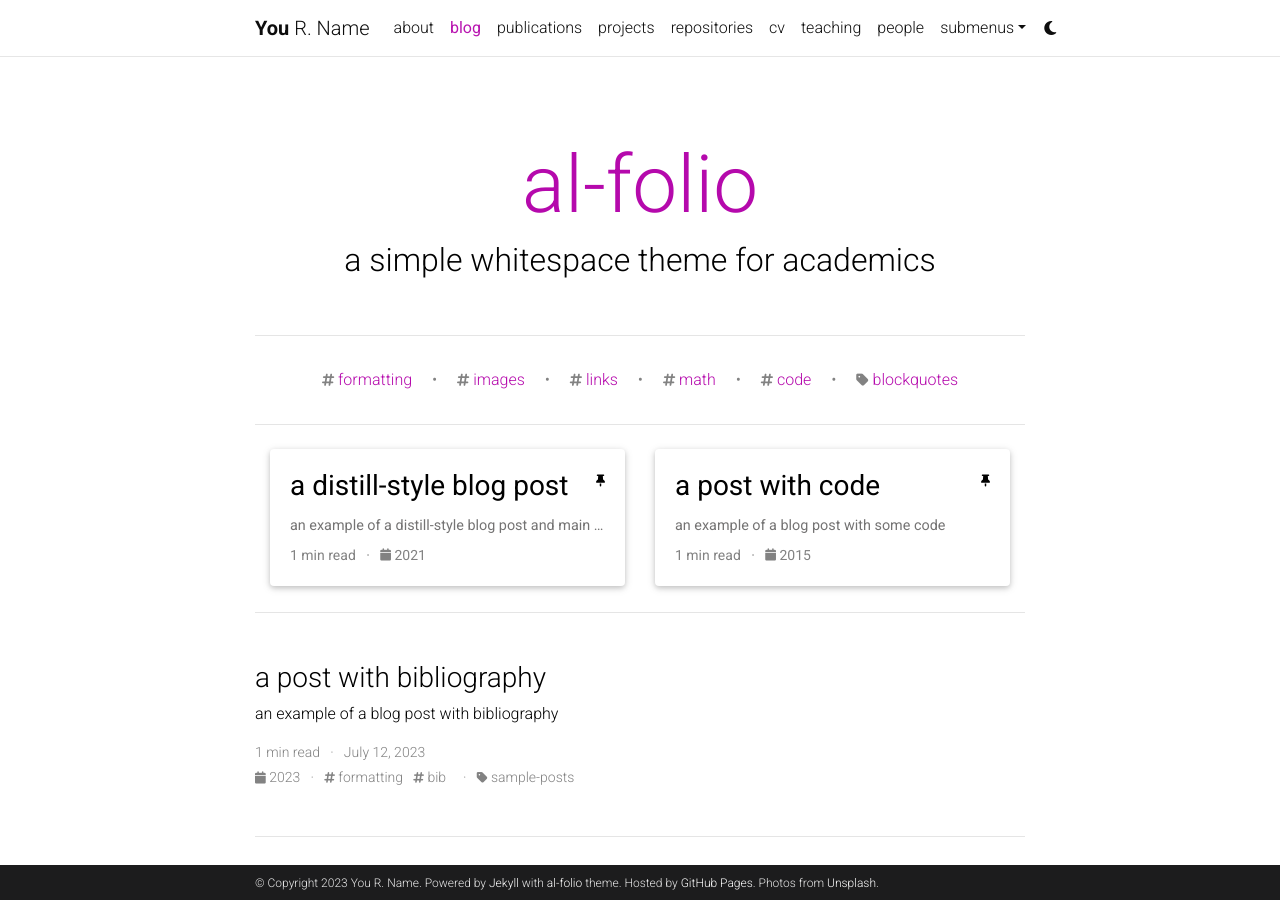
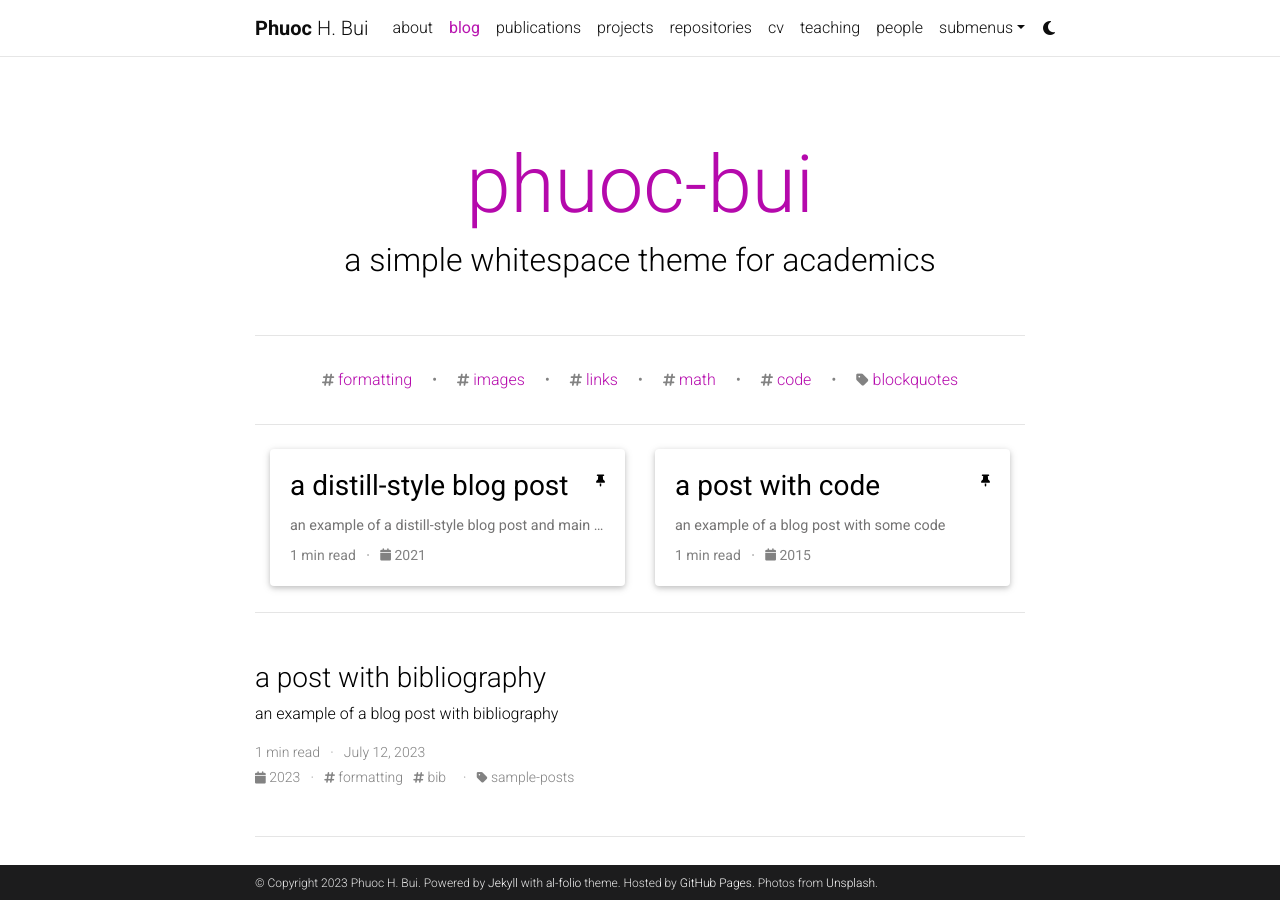
Before and after one commit to phuoc-bui/phuoc-bui.github.io, a Jekyll site: the page built from blog/index.html, in a window 1280 px wide and 900 px high. Built offline with Jekyll 4.4.1, drawn with Linux system fonts in a browser that asks for light colours; the list of posts is cut into pages by our own code; comment, search, counter and statistics services are not loaded; a style sheet for code colours, icons or effects is not loaded.

Commit message:
Update name

```diff
--- a/_config.yml
+++ b/_config.yml
@@ -3,10 +3,10 @@
 # -----------------------------------------------------------------------------
 
 title: blank # the website title (if blank, full name will be used instead)
-first_name: You
-middle_name: R.
-last_name: Name
-email: you@example.com
+first_name: Phuoc
+middle_name: H.
+last_name: Bui
+email: phuoclk1989@gmail.com
 description: > # the ">" symbol means to ignore newlines until "footer_text:"
   A simple, whitespace theme for academics. Based on [*folio](https://github.com/bogoli/-folio) design.
 footer_text: >
@@ -18,8 +18,8 @@
 lang: en # the language of your site (for example: en, fr, cn, ru, etc.)
 icon: ⚛️  # the emoji used as the favicon (alternatively, provide image name in /assets/img/)
 
-url: https://alshedivat.github.io # the base hostname & protocol for your site
-baseurl: /al-folio # the subpath of your site, e.g. /blog/
+url: phuoc-bui.github.io # the base hostname & protocol for your site
+baseurl:  # the subpath of your site, e.g. /blog/
 last_updated: false # set to true if you want to display last updated in the footer
 impressum_path:  # set to path to include impressum link in the footer, use the same path as permalink in a page, helps to conform with EU GDPR
 
@@ -67,7 +67,7 @@
 # Social integration
 # -----------------------------------------------------------------------------
 
-github_username: # your GitHub user name
+github_username: phuoc-bui # your GitHub user name
 gitlab_username: # your GitLab user name
 twitter_username: # your Twitter handle
 mastodon_username: # your mastodon instance+username in the format instance.tld/@username
@@ -120,7 +120,7 @@
 # Blog
 # -----------------------------------------------------------------------------
 
-blog_name: al-folio # blog_name will be displayed in your blog page
+blog_name: phuoc-bui # blog_name will be displayed in your blog page
 blog_nav_title: blog # your blog must have a title for it to be displayed in the nav bar
 blog_description: a simple whitespace theme for academics
 permalink: /blog/:year/:title/
@@ -272,8 +272,8 @@
 
 scholar:
 
-  last_name: [Einstein]
-  first_name: [Albert, A.]
+  last_name: [Bui]
+  first_name: [Phuoc, H.]
 
   style: apa
   locale: en
```
